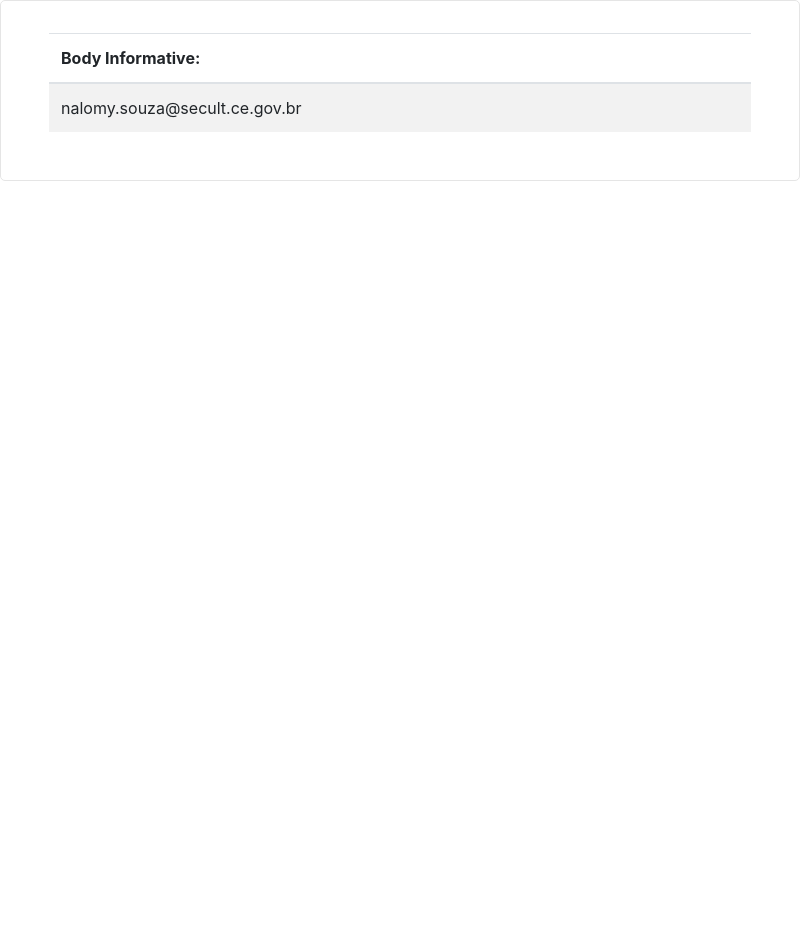
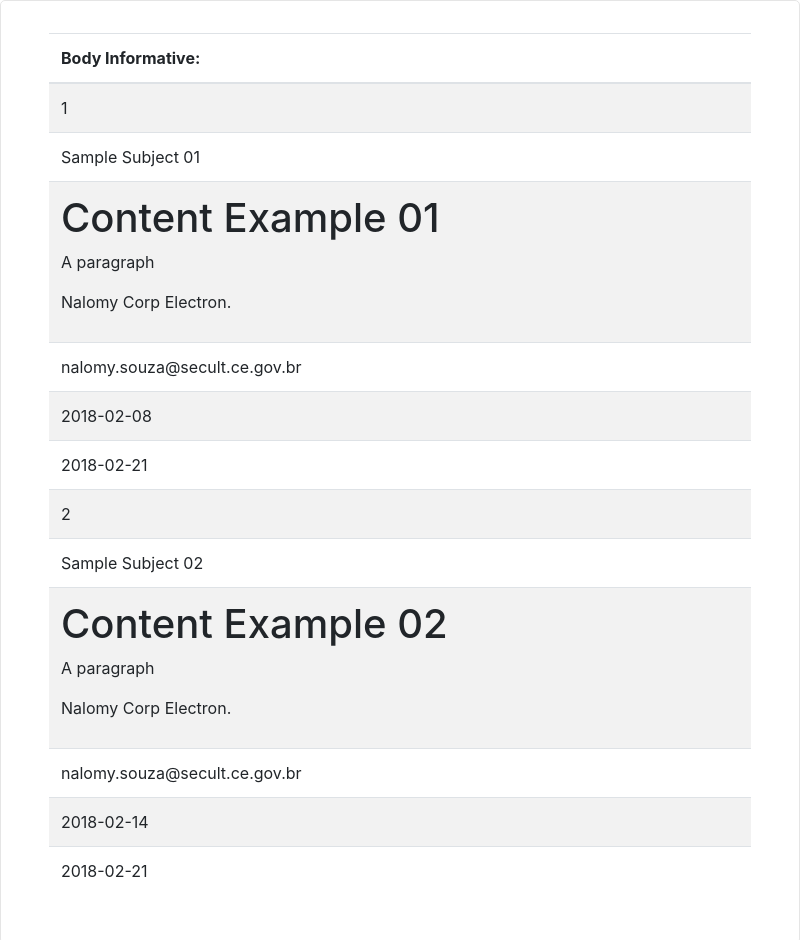
Before and after one commit to nalomysouza/informative-client, an Electron app: page index.html in a window 800 px wide. Shown: the top 940 px of the page. Before the commit the page ends 800 px from the top, so only its background shows below. Drawn offline with nearby package versions, Linux system fonts and the light colour scheme; no server answers.

Commit message:
adicionando consulta aos informativos via JSON e ajustes no IPCRender/Main

```diff
--- a/assets/js/data.json
+++ b/assets/js/data.json
@@ -1,12 +1,20 @@
-[
-    {
-        "informative": {
-            "id":"1",
-            "subject":"Sample Subject",
-            "content":"<h1>Content Example 1</h1><p>A paragraph</p> <p>Nalomy Corp Electron.</p>",
+{
+    "informative" : [
+        {
+            "id": 1,
+            "subject":"Sample Subject 01",
+            "content":"<h1>Content Example 01</h1><p>A paragraph</p> <p>Nalomy Corp Electron.</p>",
             "author":"nalomy.souza@secult.ce.gov.br",
             "createIn":"2018-02-08",
             "expiresIn":"2018-02-21"
+        },
+        {
+            "id": 2,
+            "subject":"Sample Subject 02",
+            "content":"<h1>Content Example 02</h1><p>A paragraph</p> <p>Nalomy Corp Electron.</p>",
+            "author":"nalomy.souza@secult.ce.gov.br",
+            "createIn":"2018-02-14",
+            "expiresIn":"2018-02-21"
         }
-    }
-]
+    ]
+}
--- /dev/null
+++ b/assets/js/informative.js
@@ -0,0 +1,27 @@
+    /**
+     * Consulta o JSON dos informativos
+     */
+    $.getJSON("./assets/js/data.json").done(onInformative).fail(onError);
+
+    /**
+     * Recebe os dados da Consulta por JSON
+     * @param {*} data
+     */
+    function onInformative(data) {
+        $("#informative-content").empty();
+
+        for (i = 0; i < data.informative.length; i++) {
+            $("#informative-content")
+            .append("<tr><td>" + data.informative[i].id + "</td></tr>")
+            .append("<tr><td>" + data.informative[i].subject + "</td></tr>")
+            .append("<tr><td>" + data.informative[i].content + "</td></tr>")
+            .append("<tr><td>" + data.informative[i].author + "</td></tr>")
+            .append("<tr><td>" + data.informative[i].createIn + "</td></tr>")
+            .append("<tr><td>" + data.informative[i].expiresIn + "</td></tr>");
+        }
+        createNotification('Informativo', 'Atenção: Você possui informativos importantes não lidos!');
+    };
+
+    function onError(error){
+        console.log("Erro JSON Informative.js: " + error);
+    };
--- a/index.html
+++ b/index.html
@@ -13,6 +13,7 @@
 	<script src="./node_modules/@stomp/stompjs/lib/stomp.js" type="text/javascript"></script>
 	<script src="./assets/js/socket.js" type="text/javascript"></script> -->
 	<script src="./assets/js/notify.js" type="text/javascript"></script>
+	<script src="./assets/js/informative.js" type="text/javascript"></script>
 </head>
 <body>
 	<noscript>
@@ -38,22 +39,17 @@
 
 	<script>
 		const {ipcRenderer} = require('electron');
-		$.getJSON("./assets/js/data.json").done(onInformative).fail(onError);
-
-		function onInformative(data) {
-			// ipcRenderer.sendSync('synchronous-message', data)
-			ipcRenderer.send('asynchronous-message', data);
-			$("#informative-content").append("<tr><td>" + data[0].informative.author + "</td></tr>");
-			console.log(data[0].informative.author);
-		};
-
-		function onError(error){
-			console.log("Erro: " + error);
-		};
-		/** Recebendo mensagem do Processo Principal*/
+		/**
+		 * Enviando mensagem para o Processo Principal
+		 *
+		 * */
+		ipcRenderer.send('asynchronous-message', 'start');
+		/**
+		 * Recebendo mensagem do Processo Principal
+		 *
+		 * */
 		ipcRenderer.on('asynchronous-reply', (event, arg) => {
-			createNotification('Informativo', 'Bem-vind@ a nova plataforma de informações em tempo real, aproveite!');
-			console.log(arg) // prints "pong"
+			createNotification('Informativo','Bem-vind@ a nova plataforma de informações em tempo real, aproveite!');
 		});
 	</script>
 	</body>
```
Also changed, not shown: main.js (+4 -6 lines).
